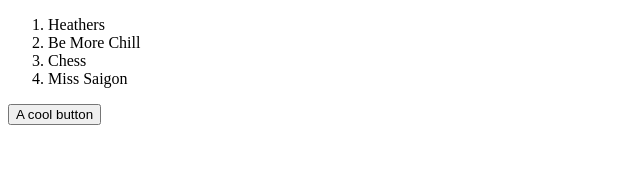
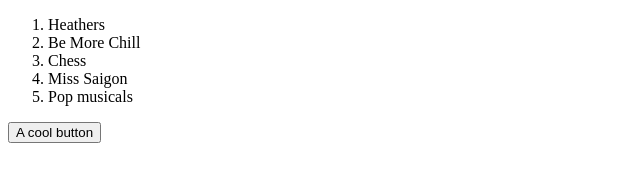
Before and after one commit to hortfrancis/my-first-git, a plain HTML site: page index.html in a window 1280 px wide. Shown: the whole page, without its empty margins (0-640 px from the left). Drawn offline with Linux system fonts and the light colour scheme.

Commit message:
Add list items

```diff
--- a/index.html
+++ b/index.html
@@ -13,6 +13,7 @@
             <li>Be More Chill</li>
             <li>Chess</li>
             <li>Miss Saigon</li>
+            <li>Pop musicals</li>
         </ol>
     </main>
 
```
